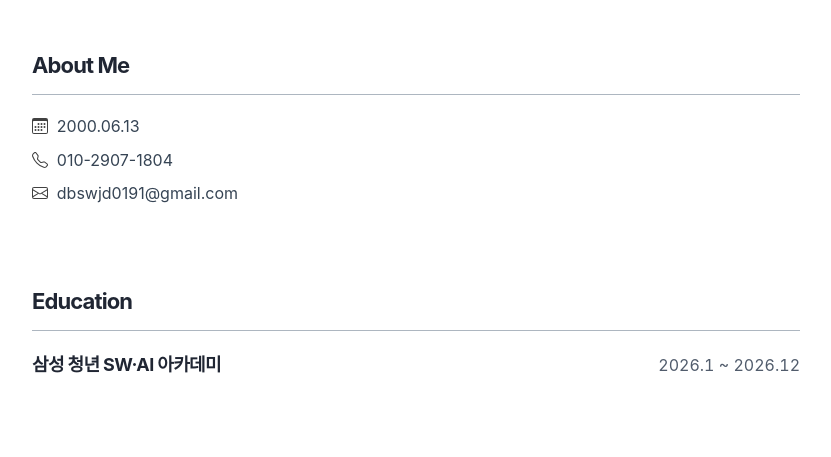
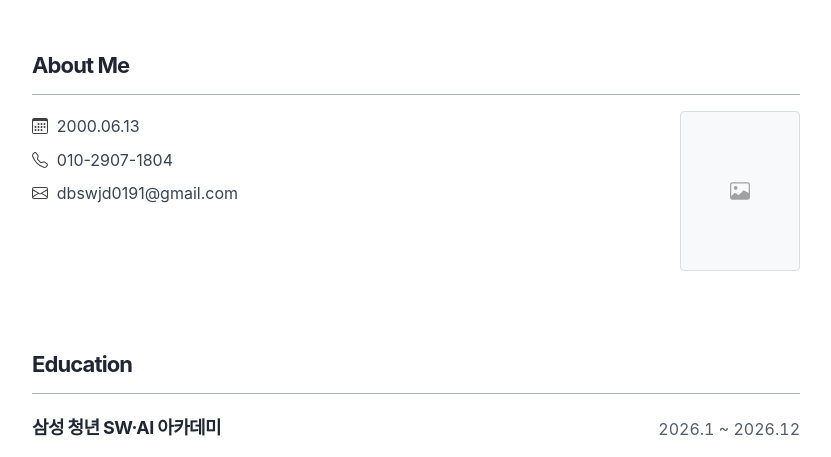
Before and after one commit to dbswjd0191a/dbswjd0191a.github.io, a plain HTML site: page index.html in a window 1280 px wide. Shown: the part 215-672 px from the top of the page, without its empty margins (224-1055 px from the left). Drawn offline with Linux system fonts and the light colour scheme.

Commit message:
feat: add a profile photo placeholder

```diff
--- a/index.html
+++ b/index.html
@@ -5,7 +5,7 @@
   <meta name="viewport" content="width=device-width, initial-scale=1">
   <meta name="color-scheme" content="only light">
   <title>윤정 · 포트폴리오</title>
-  <link rel="stylesheet" href="./profile.css?v=6">
+  <link rel="stylesheet" href="./profile.css?v=7">
 </head>
 <body>
   <main>
@@ -14,6 +14,8 @@
     </header>
     <section aria-labelledby="about-me">
       <h2 id="about-me" lang="en">About Me</h2>
+      <div class="about-details">
+        <div>
           <p class="birth">
             <img src="./assets/contact/calendar.svg" alt="생년월일" width="16" height="16">
             <time datetime="2000-06-13">2000.06.13</time>
@@ -22,6 +24,11 @@
             <a href="tel:+821029071804"><img src="./assets/contact/telephone.svg" alt="전화" width="16" height="16">010-2907-1804</a>
             <a href="mailto:dbswjd0191@gmail.com"><img src="./assets/contact/envelope.svg" alt="이메일" width="16" height="16">dbswjd0191@gmail.com</a>
           </address>
+        </div>
+        <div class="photo-frame">
+          <img src="./assets/contact/image.svg" alt="프로필 사진 자리" width="20" height="20">
+        </div>
+      </div>
     </section>
     <section aria-labelledby="education">
       <h2 id="education" lang="en">Education</h2>
--- a/profile.css
+++ b/profile.css
@@ -20,9 +20,25 @@ h1 {
   line-height: 1.1;
   letter-spacing: -.055em;
 }
-.birth { margin-top: 1rem; }
+.about-details {
+  display: grid;
+  grid-template-columns: minmax(0, 1fr) clamp(3.5rem, calc(28vw - 2.25rem), 7.5rem);
+  align-items: start;
+  gap: clamp(.5rem, 2vw, 1.5rem);
+  margin-top: 1rem;
+}
+.photo-frame {
+  display: grid;
+  place-items: center;
+  aspect-ratio: 3 / 4;
+  border: 1px solid #d9dee3;
+  border-radius: 4px;
+  background: #f8f9fa;
+}
+.photo-frame img { opacity: .35; }
 .contact {
   display: grid;
+  grid-template-columns: minmax(0, 1fr);
   justify-items: start;
   gap: .25rem;
   margin-top: .25rem;
@@ -35,7 +51,7 @@ h1 {
   padding-block: .3rem;
   color: #364454;
 }
-.contact a { text-decoration: none; }
+.contact a { max-width: 100%; overflow-wrap: anywhere; text-decoration: none; }
 .contact a:hover, .contact a:focus-visible { text-decoration: underline; text-underline-offset: .2em; }
 .birth img, .contact img { flex: none; opacity: .74; }
 
```
Also changed, not shown: assets/contact/image.svg (added). Lines whose indentation alone changed are shown as unchanged.
